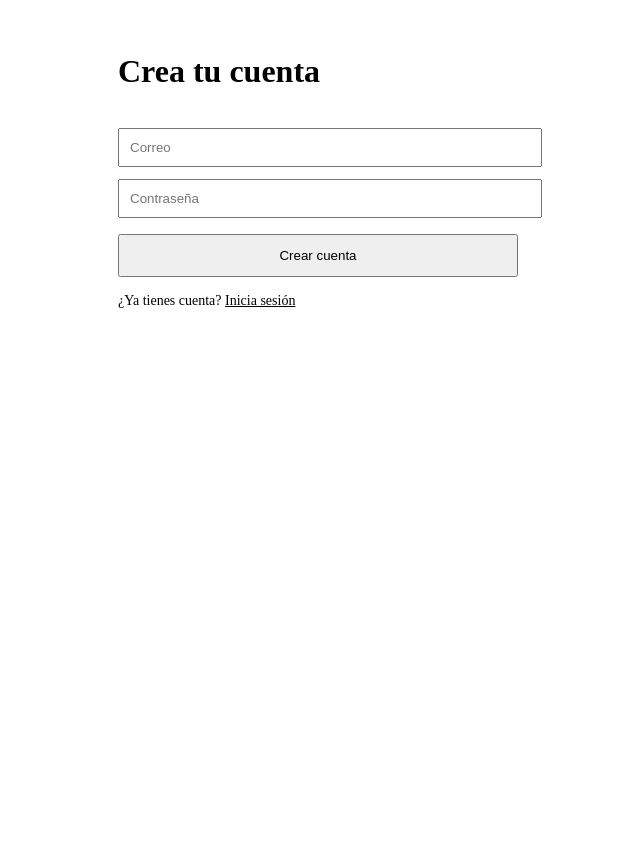
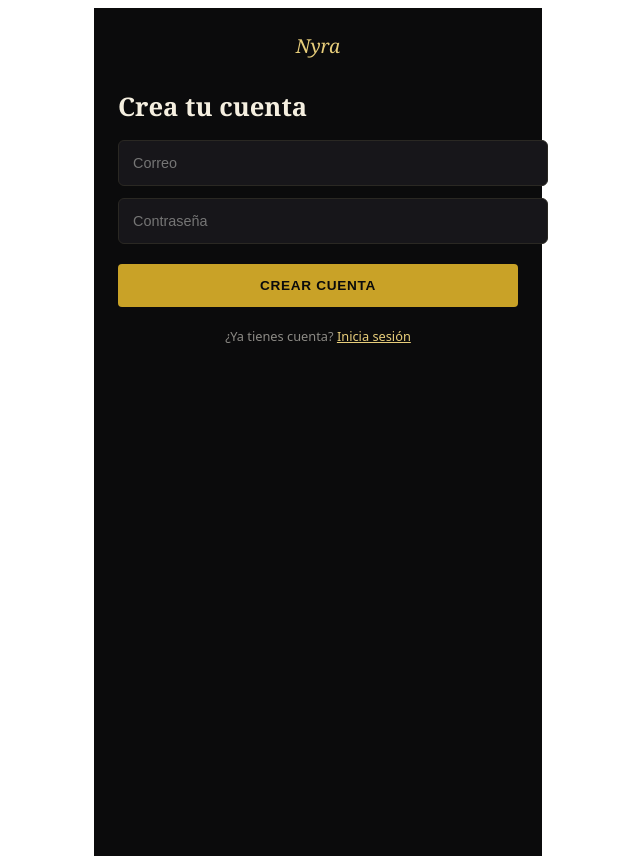
Before and after one commit to geovannialejandro/nyra-ai, a Next.js app: page /login in a window 1280 px wide. Shown: the whole page, without its empty margins (322-962 px from the left). Before the commit the page ends 800 px from the top, so only its background shows below. Built offline with nearby package versions, Linux system fonts and the light colour scheme; no server answers.

Commit message:
Refactor login page styling and layout
Updated styling and layout for the login page, including input fields and buttons. Improved error message display and adjusted the main container's background and font styles.

```diff
--- a/app/login/page.tsx
+++ b/app/login/page.tsx
@@ -15,7 +15,6 @@ export default function LoginPage() {
   async function handleSubmit() {
     setError('');
     setLoading(true);
-
     try {
       if (mode === 'signup') {
         const { error } = await supabase.auth.signUp({ email, password });
@@ -24,7 +23,6 @@ export default function LoginPage() {
         const { error } = await supabase.auth.signInWithPassword({ email, password });
         if (error) throw error;
       }
-
       router.push('/generar');
     } catch (err: any) {
       setError(err.message || 'Algo salió mal.');
@@ -33,36 +31,76 @@ export default function LoginPage() {
     }
   }
 
+  const inputStyle = {
+    width: '100%',
+    background: '#17161A',
+    border: '1px solid #2A2823',
+    borderRadius: '6px',
+    color: '#F5EFE0',
+    padding: '14px',
+    fontSize: '0.9rem',
+    marginTop: '12px',
+  };
+
   return (
-    <main style={{ maxWidth: 400, margin: '0 auto', padding: 24 }}>
-      <h1>{mode === 'signup' ? 'Crea tu cuenta' : 'Inicia sesión'}</h1>
+    <main style={{
+      background: '#0B0B0C',
+      color: '#F5EFE0',
+      minHeight: '100vh',
+      fontFamily: 'system-ui, sans-serif',
+      padding: '24px',
+      maxWidth: '400px',
+      margin: '0 auto',
+    }}>
+      <div style={{ fontFamily: 'Georgia, serif', fontStyle: 'italic', fontSize: '1.2rem', color: '#E8CE7B', marginBottom: '30px', textAlign: 'center' }}>
+        Nyra
+      </div>
+
+      <h1 style={{ fontFamily: 'Georgia, serif', fontSize: '1.6rem', marginBottom: '4px' }}>
+        {mode === 'signup' ? 'Crea tu cuenta' : 'Inicia sesión'}
+      </h1>
 
       <input
         type="email"
         placeholder="Correo"
         value={email}
         onChange={(e) => setEmail(e.target.value)}
-        style={{ width: '100%', marginTop: 16, padding: 10 }}
+        style={inputStyle}
       />
       <input
         type="password"
         placeholder="Contraseña"
         value={password}
         onChange={(e) => setPassword(e.target.value)}
-        style={{ width: '100%', marginTop: 12, padding: 10 }}
+        style={inputStyle}
       />
 
-      {error && <p style={{ color: 'red', marginTop: 10 }}>{error}</p>}
+      {error && <p style={{ color: '#B5473B', marginTop: '10px', fontSize: '0.85rem' }}>{error}</p>}
 
-      <button onClick={handleSubmit} disabled={loading} style={{ width: '100%', marginTop: 16, padding: 12 }}>
-        {loading ? 'Cargando...' : mode === 'signup' ? 'Crear cuenta' : 'Entrar'}
+      <button
+        onClick={handleSubmit}
+        disabled={loading}
+        style={{
+          width: '100%',
+          marginTop: '20px',
+          padding: '14px',
+          background: '#C9A227',
+          color: '#0B0B0C',
+          border: 'none',
+          borderRadius: '4px',
+          fontWeight: 600,
+          fontSize: '0.85rem',
+          letterSpacing: '0.05em',
+        }}
+      >
+        {loading ? 'Cargando...' : mode === 'signup' ? 'CREAR CUENTA' : 'ENTRAR'}
       </button>
 
-      <p style={{ marginTop: 16, fontSize: 14 }}>
+      <p style={{ marginTop: '20px', fontSize: '0.8rem', color: '#8C8A85', textAlign: 'center' }}>
         {mode === 'signup' ? '¿Ya tienes cuenta?' : '¿No tienes cuenta?'}{' '}
         <span
           onClick={() => setMode(mode === 'signup' ? 'signin' : 'signup')}
-          style={{ textDecoration: 'underline', cursor: 'pointer' }}
+          style={{ color: '#E8CE7B', textDecoration: 'underline', cursor: 'pointer' }}
         >
           {mode === 'signup' ? 'Inicia sesión' : 'Regístrate'}
         </span>
```
